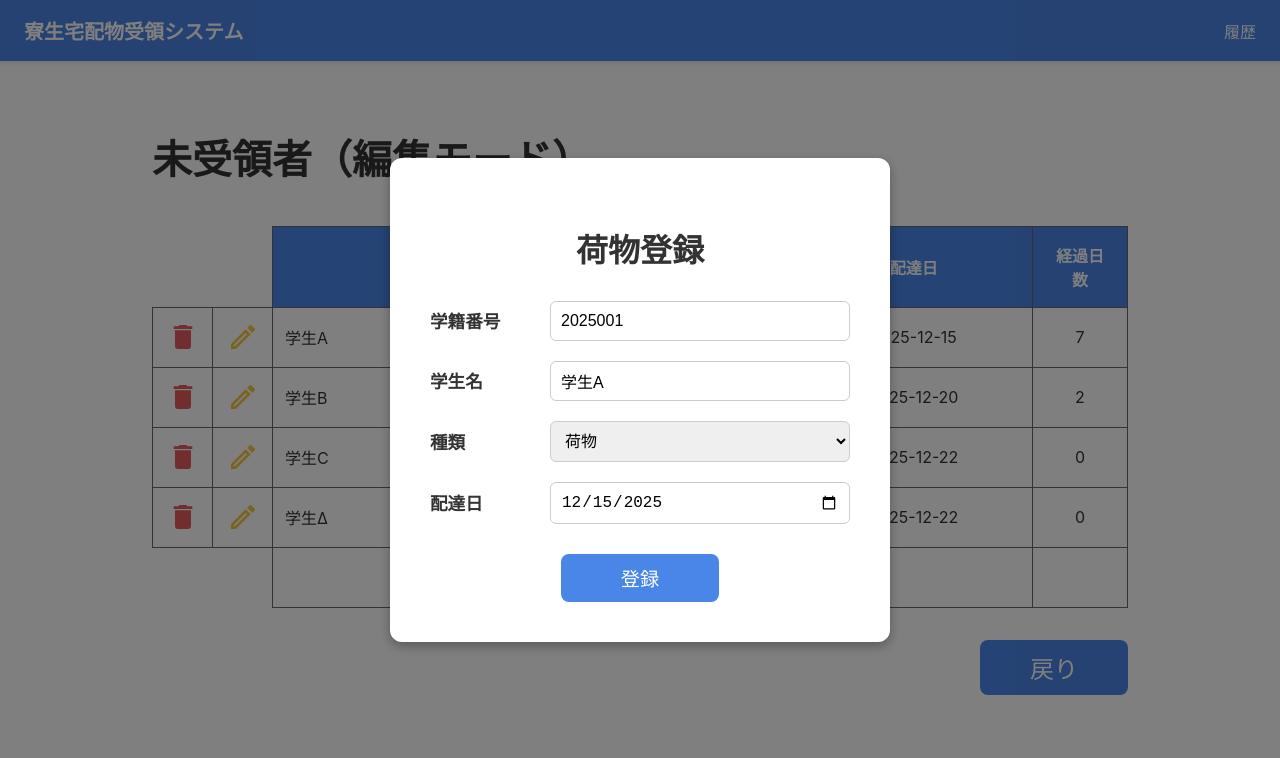
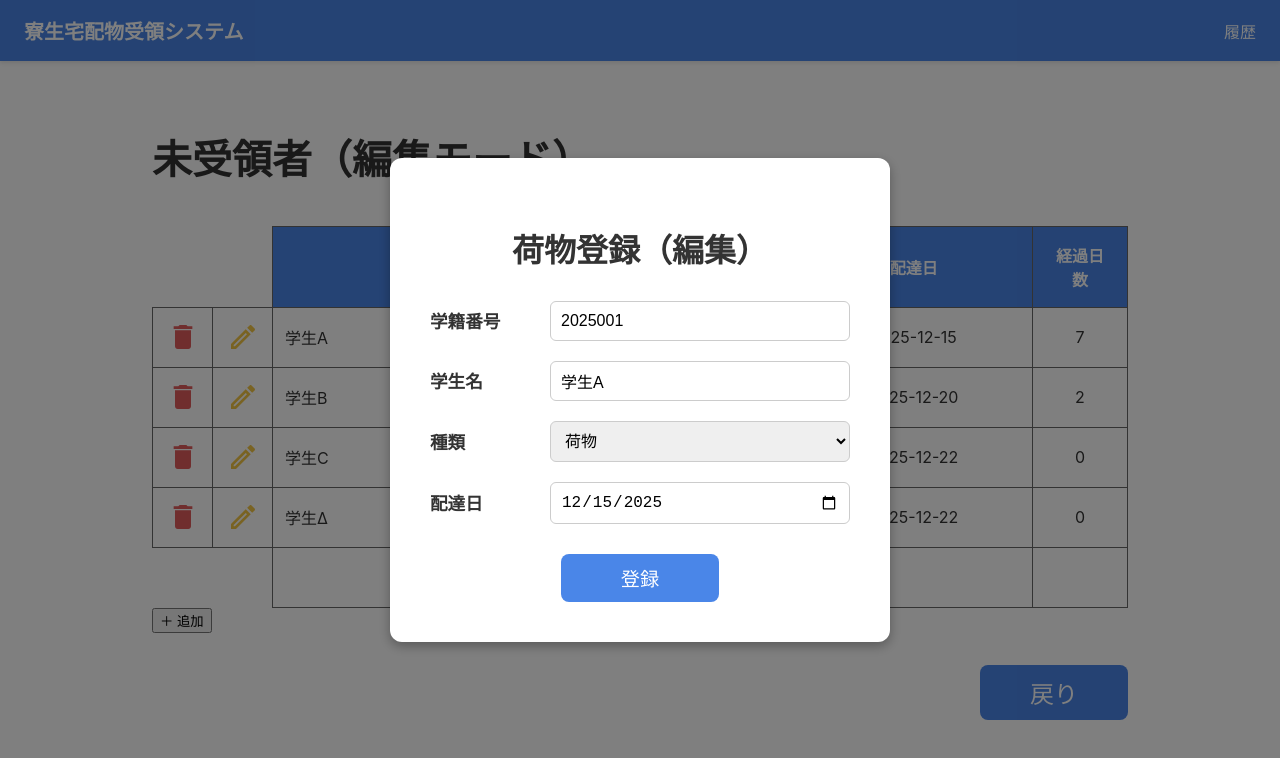
Before and after one commit to mii-na/softwareEngineering, a React (Vite) app: page /edit in a window 1280 px wide. Both pictures are taken after a click on the element 242 px from the left and 337 px from the top of the page. Shown: the top 758 px of the page. Built offline with nearby package versions, Linux system fonts and the light colour scheme.

Commit message:
追加ボタン(仮)

```diff
--- a/src/EditPage.tsx
+++ b/src/EditPage.tsx
@@ -2,10 +2,10 @@ import React, { useState } from 'react';
 import { useNavigate } from 'react-router-dom';
 import './App.css';
 
-// --- データ型定義（学籍番号 studentId を追加） ---
+// --- データ型定義 ---
 interface ParcelData {
   id: string;
-  studentId: string; // 新規追加
+  studentId: string;
   studentName: string;
   type: '荷物' | '郵便';
   deliveryDate: string;
@@ -39,12 +39,12 @@ const EditIcon = () => (
 const EditPage: React.FC = () => {
   const navigate = useNavigate();
 
-  // データ一覧の状態
   const [items, setItems] = useState<ParcelData[]>(mockData);
-
-  // モーダル関連の状態
   const [isModalOpen, setIsModalOpen] = useState(false);
   const [editingItem, setEditingItem] = useState<ParcelData | null>(null);
+
+  // 今日の日付を YYYY-MM-DD 形式で取得するヘルパー関数
+  const getTodayDate = () => new Date().toISOString().split('T')[0];
 
   // 削除処理
   const handleDelete = (id: string) => {
@@ -53,9 +53,24 @@ const EditPage: React.FC = () => {
     }
   };
 
-  // 編集ボタンクリック（モーダルを開く）
+  // 編集ボタンクリック（既存データをセットしてモーダルを開く）
   const handleEditClick = (item: ParcelData) => {
-    setEditingItem({ ...item }); // データをコピーしてセット
+    setEditingItem({ ...item });
+    setIsModalOpen(true);
+  };
+
+  // 追加ボタンクリック（空のデータをセットしてモーダルを開く）
+  const handleAddClick = () => {
+    // 新規登録用の空データを作成（IDは空文字にしておく）
+    const newItem: ParcelData = {
+      id: '',
+      studentId: '',
+      studentName: '',
+      type: '荷物',
+      deliveryDate: getTodayDate(), // デフォルトで今日の日付
+      elapsedDays: 0
+    };
+    setEditingItem(newItem);
     setIsModalOpen(true);
   };
 
@@ -66,16 +81,26 @@ const EditPage: React.FC = () => {
     }
   };
 
-  // 「登録」ボタンクリック（データ更新）
-  const handleUpdate = () => {
+  // 「登録」ボタンクリック（新規追加 or 更新）
+  const handleSave = () => {
     if (!editingItem) return;
 
-    // items配列の中身を更新
-    const updatedItems = items.map((item) =>
-      item.id === editingItem.id ? editingItem : item
-    );
+    if (editingItem.id === '') {
+      // --- 新規追加の場合 ---
+      // ユニークなIDを生成（簡易的に現在時刻を使用）
+      const newId = Date.now().toString();
+      const newItem = { ...editingItem, id: newId };
+      // 配列の末尾に追加
+      setItems([...items, newItem]);
+    } else {
+      // --- 既存更新の場合 ---
+      // IDが一致するものを更新
+      const updatedItems = items.map((item) =>
+        item.id === editingItem.id ? editingItem : item
+      );
+      setItems(updatedItems);
+    }
 
-    setItems(updatedItems);
     setIsModalOpen(false); // モーダルを閉じる
   };
 
@@ -128,17 +153,26 @@ const EditPage: React.FC = () => {
           </table>
         </div>
 
+        {/* --- ここが新しい「追加ボタン」エリア --- */}
+        <div className="add-button-container">
+          <button className="add-button" onClick={handleAddClick}>
+            ＋ 追加
+          </button>
+        </div>
+
+        {/* 戻りボタンエリア */}
         <div className="button-container">
           <button className="action-button" onClick={() => navigate('/')}>戻り</button>
         </div>
       </main>
 
-      {/* --- モーダル（ポップアップ） --- */}
+      {/* --- モーダル --- */}
       {isModalOpen && editingItem && (
         <div className="modal-overlay" onClick={() => setIsModalOpen(false)}>
-          {/* onClick.stopPropagation() でモーダル内部クリック時に閉じないようにする */}
           <div className="modal-content" onClick={(e) => e.stopPropagation()}>
-            <h2 className="modal-title">荷物登録</h2>
+            <h2 className="modal-title">
+              {editingItem.id === '' ? '荷物登録（新規）' : '荷物登録（編集）'}
+            </h2>
 
             <div className="form-group">
               <label className="form-label">学籍番号</label>
@@ -147,6 +181,7 @@ const EditPage: React.FC = () => {
                 className="form-input"
                 value={editingItem.studentId}
                 onChange={(e) => handleInputChange('studentId', e.target.value)}
+                placeholder="例: 2025005"
               />
             </div>
 
@@ -157,6 +192,7 @@ const EditPage: React.FC = () => {
                 className="form-input"
                 value={editingItem.studentName}
                 onChange={(e) => handleInputChange('studentName', e.target.value)}
+                placeholder="例: 学生E"
               />
             </div>
 
@@ -175,7 +211,7 @@ const EditPage: React.FC = () => {
             <div className="form-group">
               <label className="form-label">配達日</label>
               <input
-                type="date" // 日付入力フォーム
+                type="date"
                 className="form-input"
                 value={editingItem.deliveryDate}
                 onChange={(e) => handleInputChange('deliveryDate', e.target.value)}
@@ -183,7 +219,7 @@ const EditPage: React.FC = () => {
             </div>
 
             <div className="modal-actions">
-              <button className="save-button" onClick={handleUpdate}>
+              <button className="save-button" onClick={handleSave}>
                 登録
               </button>
             </div>
```
